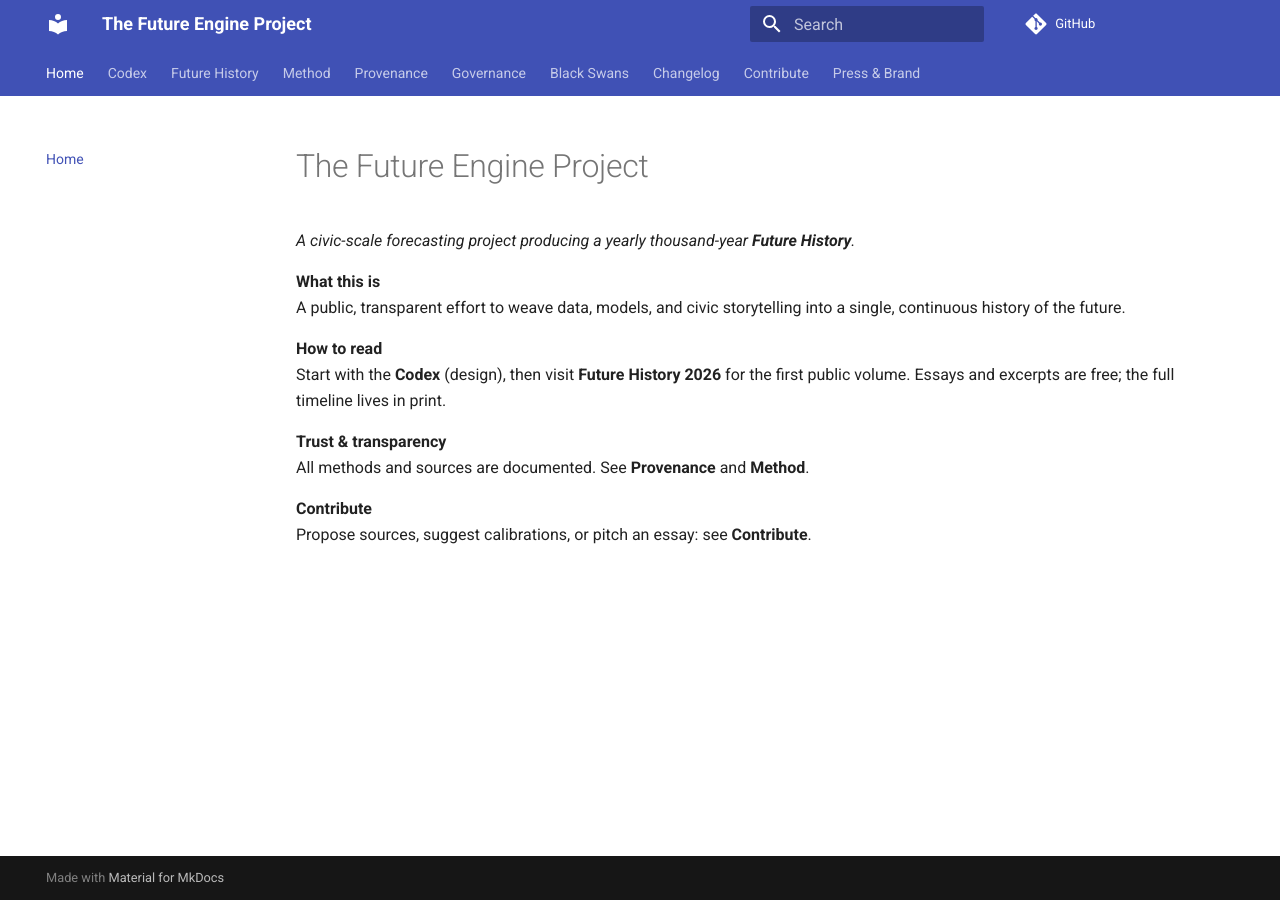
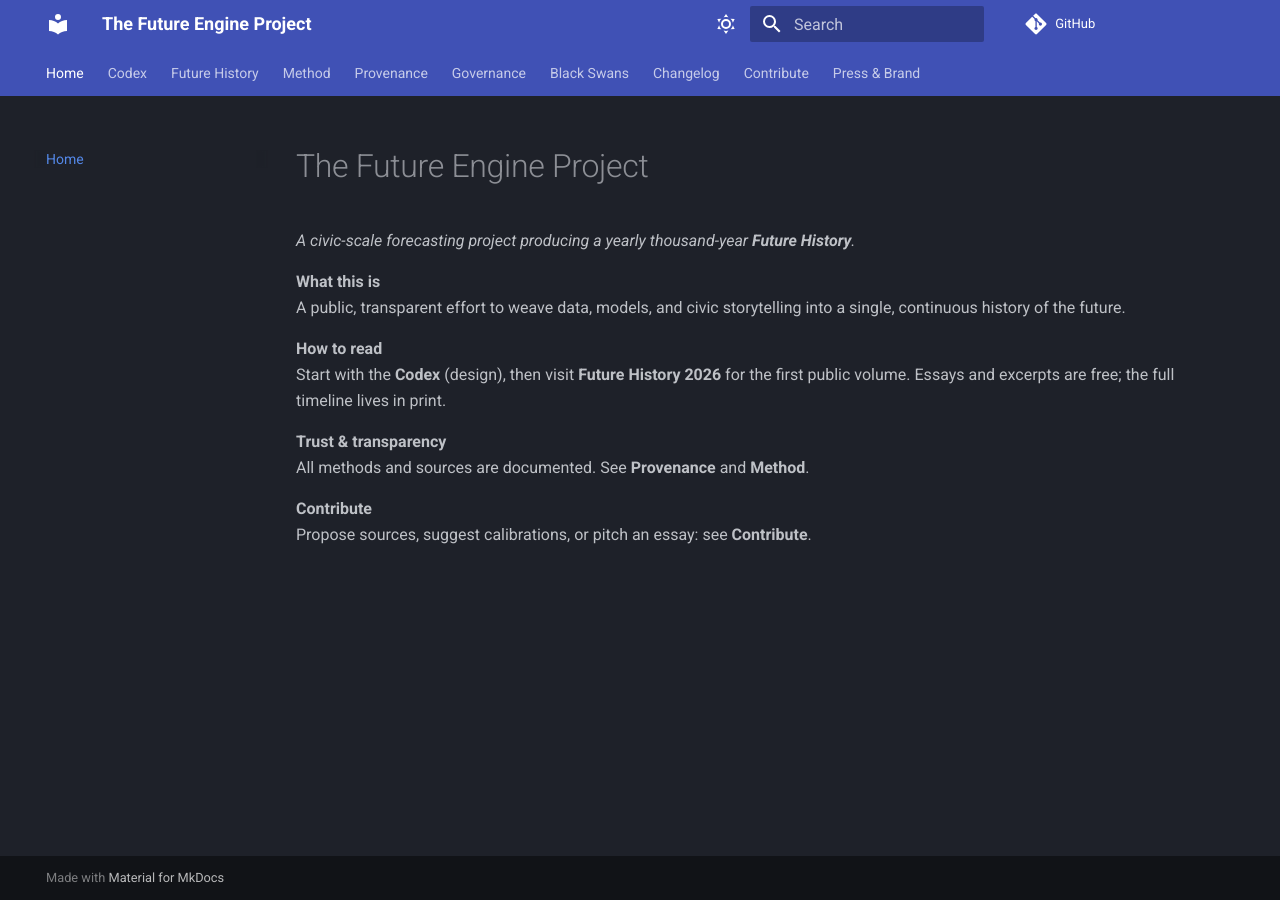
Before and after one commit to auroch-forge/future-engine-project, an MkDocs documentation site: the page built from docs/index.md, in a window 1280 px wide. Built offline with MkDocs 1.6.1 and Material for MkDocs 9.7.7, drawn with Linux system fonts in a browser that asks for light colours; comment, search, counter and statistics services are not loaded.

Commit message:
Add light mode toggle to mkdocs configuration

```diff
--- a/mkdocs.yml
+++ b/mkdocs.yml
@@ -11,9 +11,18 @@ theme:
     - toc.integrate
     - content.code.copy
   palette:
+    - scheme: slate
+      primary: indigo
+      accent: indigo
+      toggle:
+        icon: material/weather-sunny
+        name: Switch to light mode
     - scheme: default
       primary: indigo
       accent: indigo
+      toggle:
+        icon: material/weather-night
+        name: Switch to dark mode
 markdown_extensions:
   - admonition
   - attr_list
```
